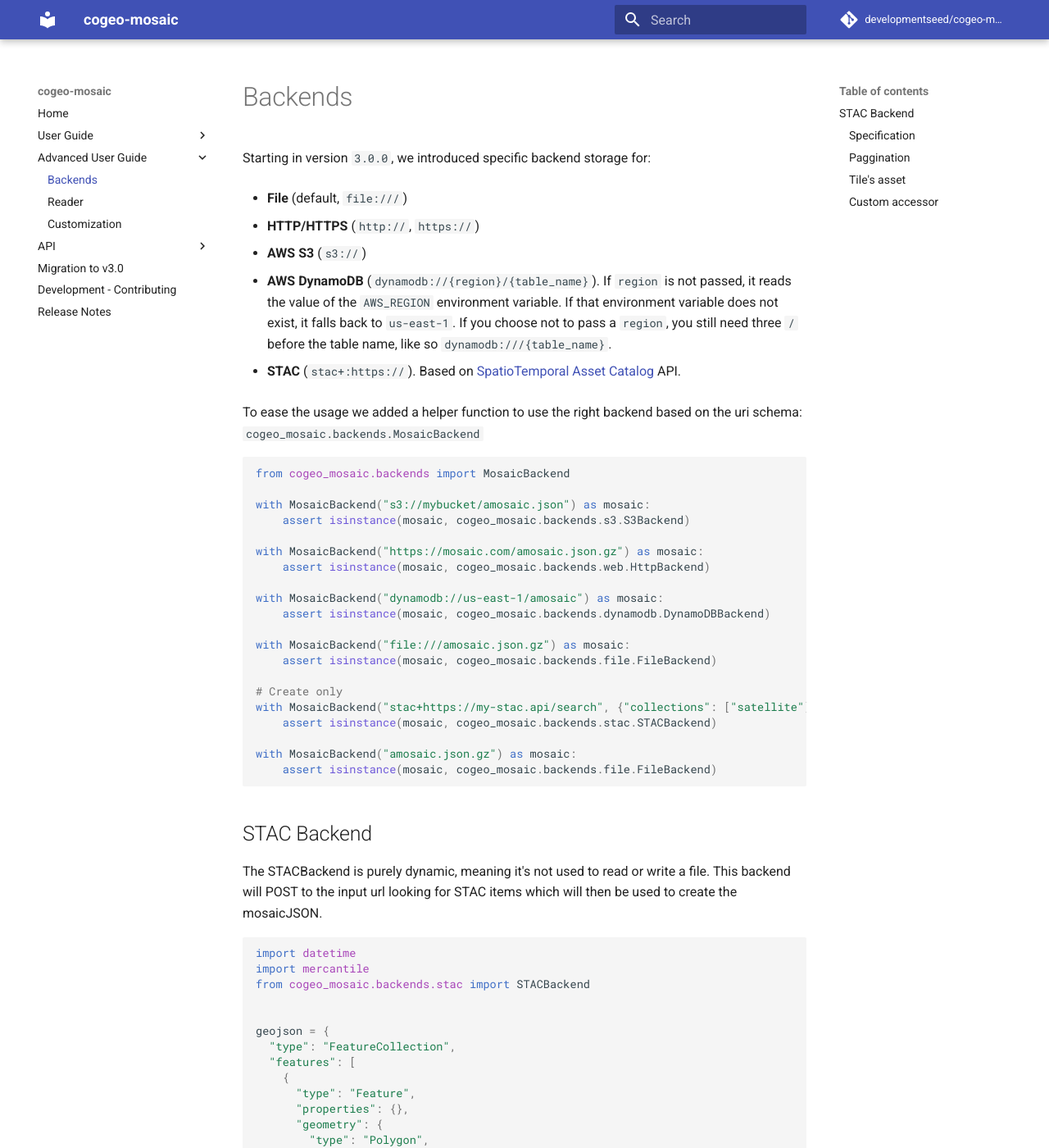
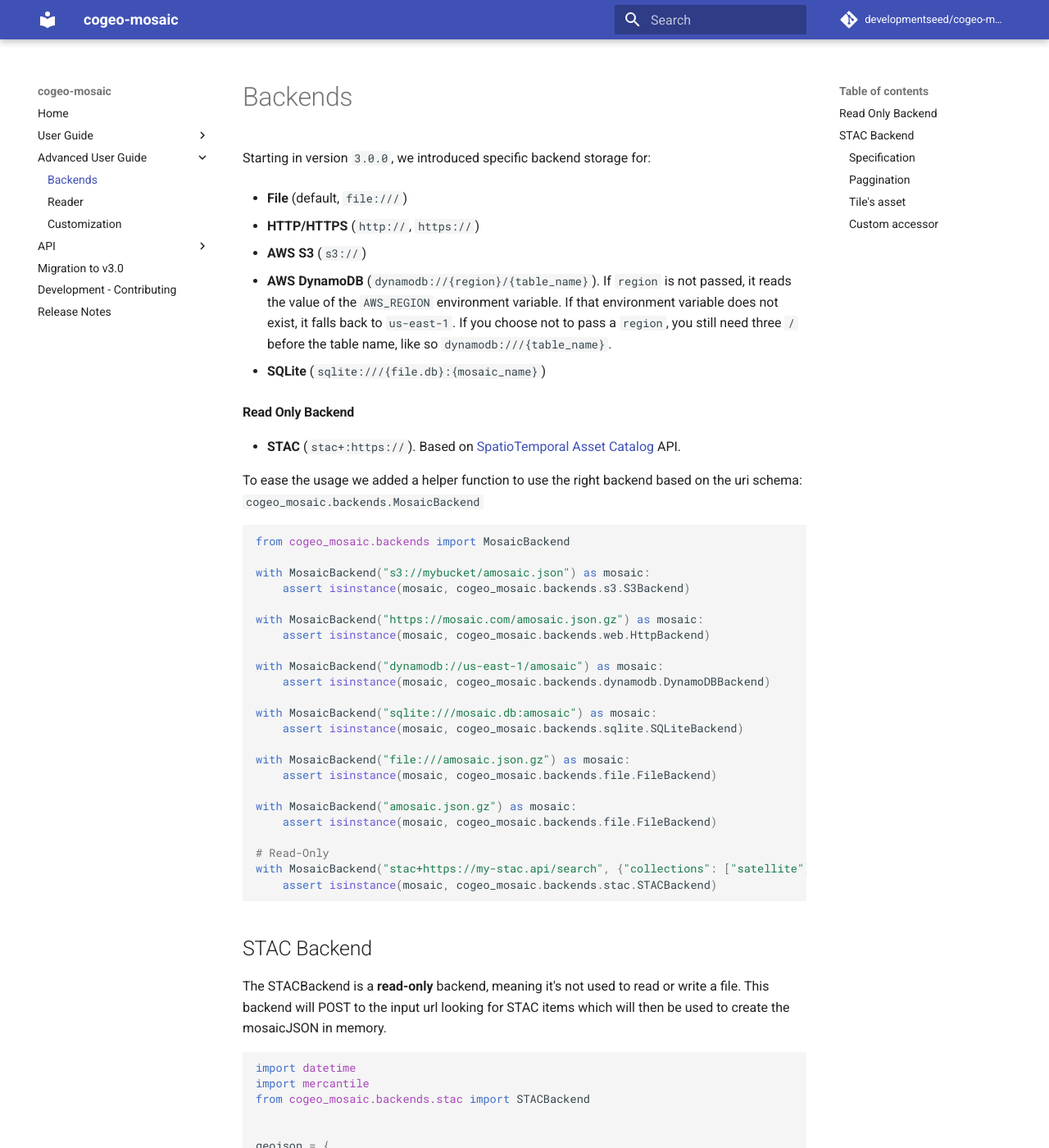
Before and after one commit to developmentseed/cogeo-mosaic, an MkDocs documentation site: the page built from docs/advanced/backends.md, in a window 1280 px wide and 1400 px high. Shown: the whole window at 82% size. Built offline with MkDocs 1.6.1 and Material for MkDocs 9.7.7, drawn with Linux system fonts in a browser that asks for light colours; comment, search, counter and statistics services are not loaded.

Commit message:
update docs

````diff
--- a/docs/advanced/backends.md
+++ b/docs/advanced/backends.md
@@ -9,6 +9,10 @@
 - **AWS S3** (`s3://`)
 
 - **AWS DynamoDB** (`dynamodb://{region}/{table_name}`). If `region` is not passed, it reads the value of the `AWS_REGION` environment variable. If that environment variable does not exist, it falls back to `us-east-1`. If you choose not to pass a `region`, you still need three `/` before the table name, like so `dynamodb:///{table_name}`.
+
+- **SQLite** (`sqlite:///{file.db}:{mosaic_name}`)
+
+#### Read Only Backend
 
 - **STAC** (`stac+:https://`). Based on [SpatioTemporal Asset Catalog](https://github.com/radiantearth/stac-spec) API.
 
@@ -26,20 +30,23 @@
 with MosaicBackend("dynamodb://us-east-1/amosaic") as mosaic:
     assert isinstance(mosaic, cogeo_mosaic.backends.dynamodb.DynamoDBBackend)
 
+with MosaicBackend("sqlite:///mosaic.db:amosaic") as mosaic:
+    assert isinstance(mosaic, cogeo_mosaic.backends.sqlite.SQLiteBackend)
+
 with MosaicBackend("file:///amosaic.json.gz") as mosaic:
     assert isinstance(mosaic, cogeo_mosaic.backends.file.FileBackend)
 
-# Create only
+with MosaicBackend("amosaic.json.gz") as mosaic:
+    assert isinstance(mosaic, cogeo_mosaic.backends.file.FileBackend)
+
+# Read-Only
 with MosaicBackend("stac+https://my-stac.api/search", {"collections": ["satellite"]}, 10, 12) as mosaic:
     assert isinstance(mosaic, cogeo_mosaic.backends.stac.STACBackend)
-
-with MosaicBackend("amosaic.json.gz") as mosaic:
-    assert isinstance(mosaic, cogeo_mosaic.backends.file.FileBackend)
 ```
 
 ## STAC Backend
 
-The STACBackend is purely dynamic, meaning it's not used to read or write a file. This backend will POST to the input url looking for STAC items which will then be used to create the mosaicJSON.
+The STACBackend is a **read-only** backend, meaning it's not used to read or write a file. This backend will POST to the input url looking for STAC items which will then be used to create the mosaicJSON in memory.
 
 ```python
 import datetime
--- a/mkdocs.yml
+++ b/mkdocs.yml
@@ -34,6 +34,7 @@
       - HTTP: "API/backends/HTTP.md"
       - s3: "API/backends/S3.md"
       - DynamoDB: "API/backends/DynamoDB.md"
+      - SQLite: "API/backends/SQLite.md"
       - STAC: "API/backends/STAC.md"
   - Migration to v3.0: "v3_migration.md"
   - Development - Contributing: "contributing.md"
````
Also changed, not shown: CHANGES.md (+5 -0 lines), README.md (+4 -2 lines), docs/API/backends/SQLite.md (added, +2 -0 lines).
